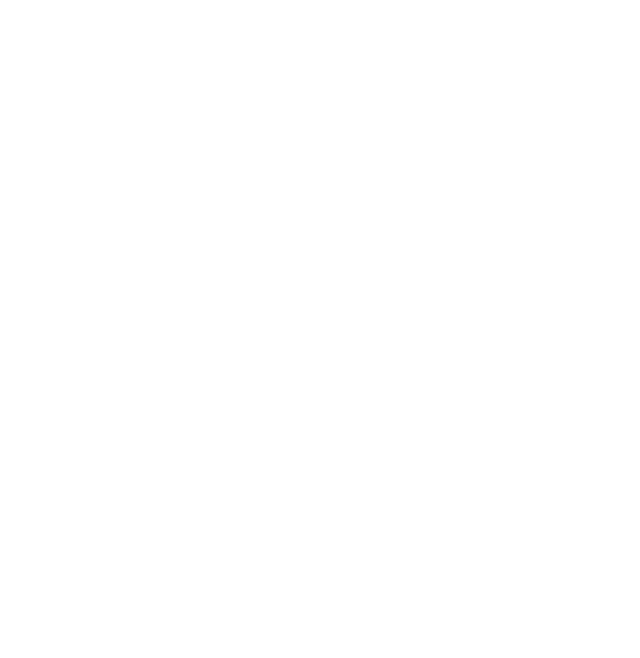
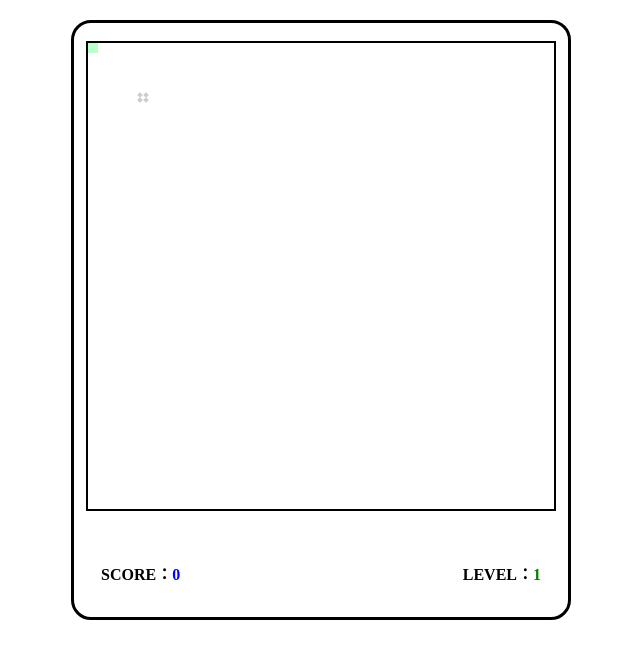
Before and after one commit to ukeleleH/TypeScriptStudy, a website built with webpack: page index.html in a window 1280 px wide. Shown: the whole page, without its empty margins (319-959 px from the left). Built offline with nearby package versions, Linux system fonts and the light colour scheme.

Commit message:
定义基本的样式结构

```diff
--- a/index.html
+++ b/index.html
@@ -9,7 +9,21 @@
 </head>
 
 <body>
-
+    <div id="main">
+        <div id="box">
+            <div id="snake"></div>
+            <div id="food">
+                <div></div>
+                <div></div>
+                <div></div>
+                <div></div>
+            </div>
+        </div>
+        <div id="score-pane">
+            <div>SCORE：<span id="score">0</span></div>
+            <div>LEVEL：<span id="level">1</span></div>
+        </div>
+    </div>
 </body>
 
 </html>
--- a/src/style/index.scss
+++ b/src/style/index.scss
@@ -3,3 +3,71 @@
     padding: 0;
     box-sizing: border-box;
 }
+
+#main {
+    width: 500px;
+    height: 600px;
+    margin: 20px auto;
+    border: 3px solid;
+    border-radius: 20px;
+    display: flex;
+    flex-direction: column;
+    justify-content: space-around;
+    align-items: center;
+
+    #box {
+        width: 470px;
+        height: 470px;
+        border: 2px solid;
+        position: relative;
+
+        #snake {
+            position: absolute;
+            left: 0;
+            top: 0;
+            width: 10px;
+            height: 10px;
+            background-color: #bfc;
+        }
+
+        #food {
+            width: 10px;
+            height: 10px;
+            position: absolute;
+            left: 50px;
+            top: 50px;
+            display: flex;
+            flex-wrap: wrap;
+            justify-content: space-between;
+            align-items: center;
+
+            div {
+                width: 4px;
+                height: 4px;
+                background-color: #ccc;
+                transform: rotate(45deg);
+            }
+        }
+
+    }
+
+    #score-pane {
+        width: 470px;
+        display: flex;
+        justify-content: space-between;
+
+        div {
+            height: 50%;
+            font-weight: bold;
+            padding: 15px;
+
+            #score {
+                color: blue;
+            }
+
+            #level {
+                color: green;
+            }
+        }
+    }
+}
```
